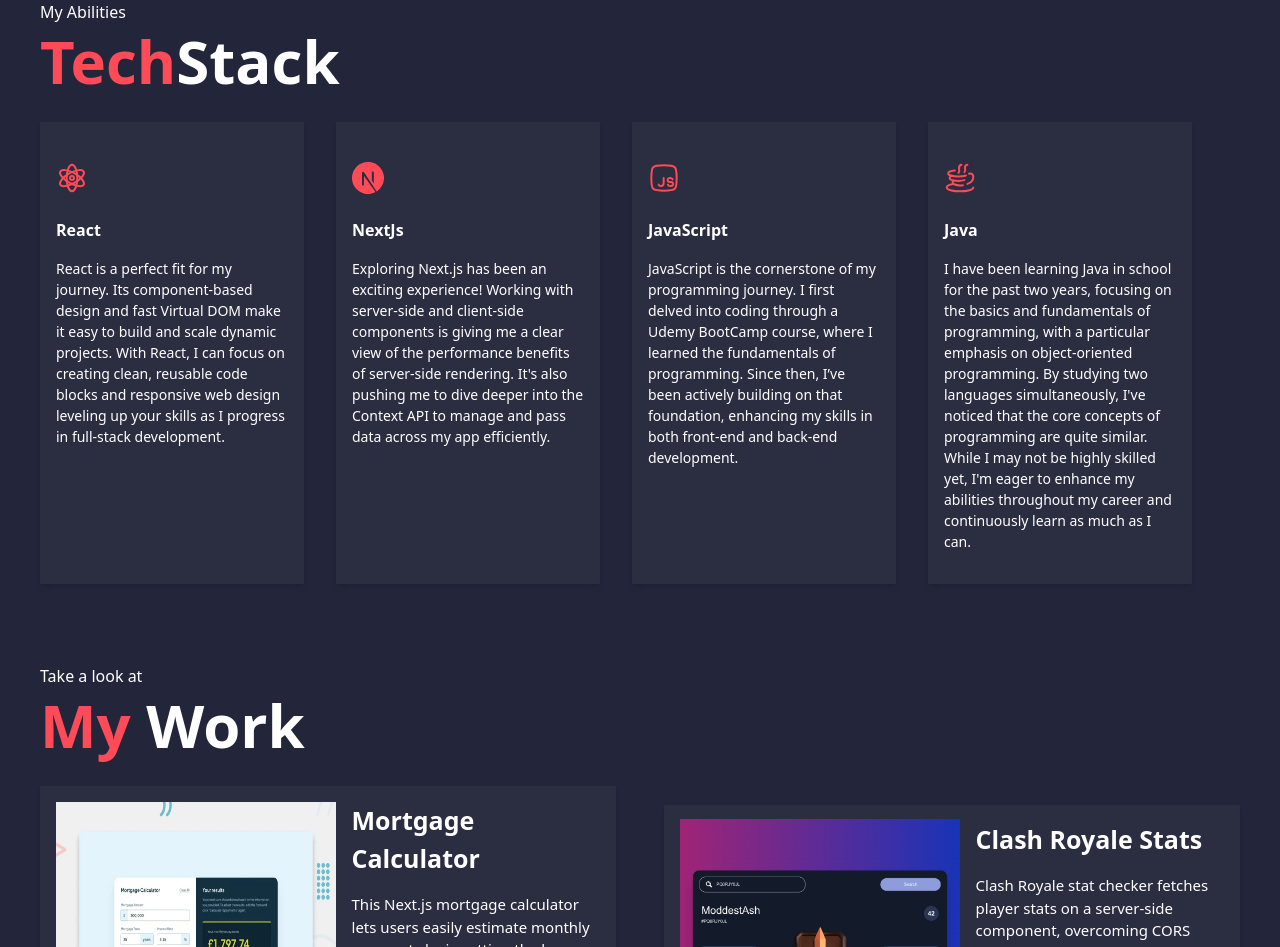
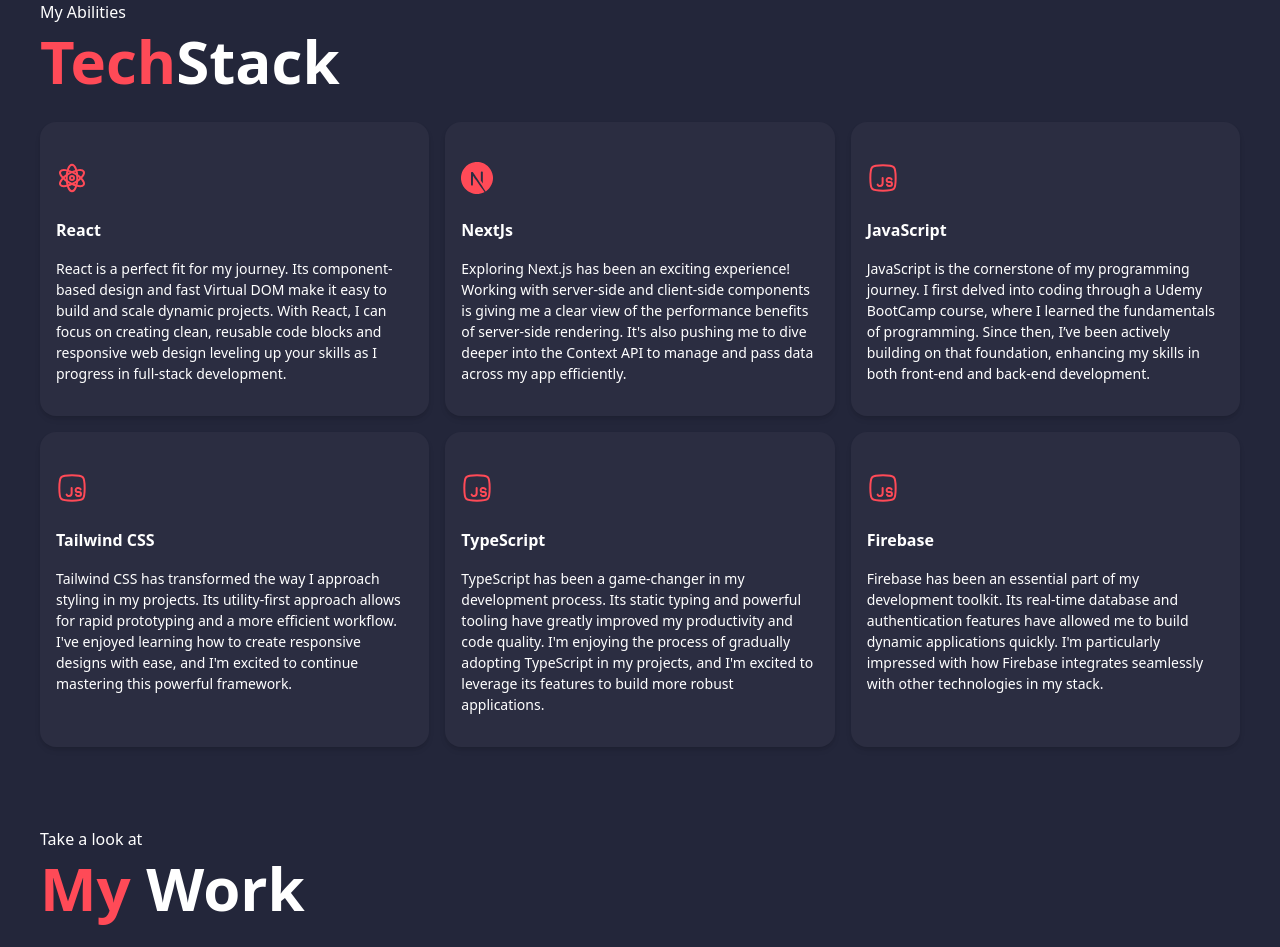
Before and after one commit to Ashley06Williams/My-portfolio, a Next.js app: page / in a window 1280 px wide. Shown: the part 800-1747 px from the top of the page. Built offline with nearby package versions, Linux system fonts and the light colour scheme.

Commit message:
Updated tech stack, added 3 cards per row

```diff
--- a/src/components/ability-section.tsx
+++ b/src/components/ability-section.tsx
@@ -22,12 +22,26 @@
       "JavaScript is the cornerstone of my programming journey. I first delved into coding through a Udemy BootCamp course, where I learned the fundamentals of programming. Since then, I’ve been actively building on that foundation, enhancing my skills in both front-end and back-end development.",
     id: 3,
   },
-  {
-    src: "/java-stroke-rounded.svg",
-    title: "Java",
+ {
+    src: "/java-script-stroke-rounded.svg",
+    title: "Tailwind CSS",
     description:
-      "I have been learning Java in school for the past two years, focusing on the basics and fundamentals of programming, with a particular emphasis on object-oriented programming. By studying two languages simultaneously, I've noticed that the core concepts of programming are quite similar. While I may not be highly skilled yet, I'm eager to enhance my abilities throughout my career and continuously learn as much as I can.",
+      "Tailwind CSS has transformed the way I approach styling in my projects. Its utility-first approach allows for rapid prototyping and a more efficient workflow. I've enjoyed learning how to create responsive designs with ease, and I'm excited to continue mastering this powerful framework.",
     id: 4,
+  },
+   {
+    src: "/java-script-stroke-rounded.svg",
+    title: "TypeScript",
+    description:
+      "TypeScript has been a game-changer in my development process. Its static typing and powerful tooling have greatly improved my productivity and code quality. I'm enjoying the process of gradually adopting TypeScript in my projects, and I'm excited to leverage its features to build more robust applications.",
+    id: 5,
+  },
+     {
+    src: "/java-script-stroke-rounded.svg",
+    title: "Firebase",
+    description:
+      "Firebase has been an essential part of my development toolkit. Its real-time database and authentication features have allowed me to build dynamic applications quickly. I'm particularly impressed with how Firebase integrates seamlessly with other technologies in my stack.",
+    id: 6,
   },
 ];
 
@@ -38,11 +52,11 @@
       <h1 className="font-semibold text-[60px] text-white -mt-2 mb-4">
         <span className="text-red">Tech</span>Stack
       </h1>
-      <div className="flex flex-col md:flex-row md:space-x-8 md:space-y-0 space-y-6 mx-auto">
+      <div className="grid grid-cols-1 sm:grid-cols-2 md:grid-cols-3 gap-4 ">
         {cardItems.map((cardItem) => (
           <div
             key={cardItem.id}
-            className="flex flex-col bg-blueGrey-light w-full md:w-[22%] h-auto  p-4 md:pt-10 shadow-md hover:shadow-xl"
+            className="flex flex-col bg-blueGrey-light h-auto  p-4 md:pt-10 shadow-md hover:shadow-xl rounded-2xl"
           >
             <img src={cardItem.src} className="w-8" alt="icon" />
             <h3 className="text-white font-semibold text-[16px] mt-6 mb-4">
```
Also changed, not shown: 1 other file (tests, documents, lock files or other folders).
